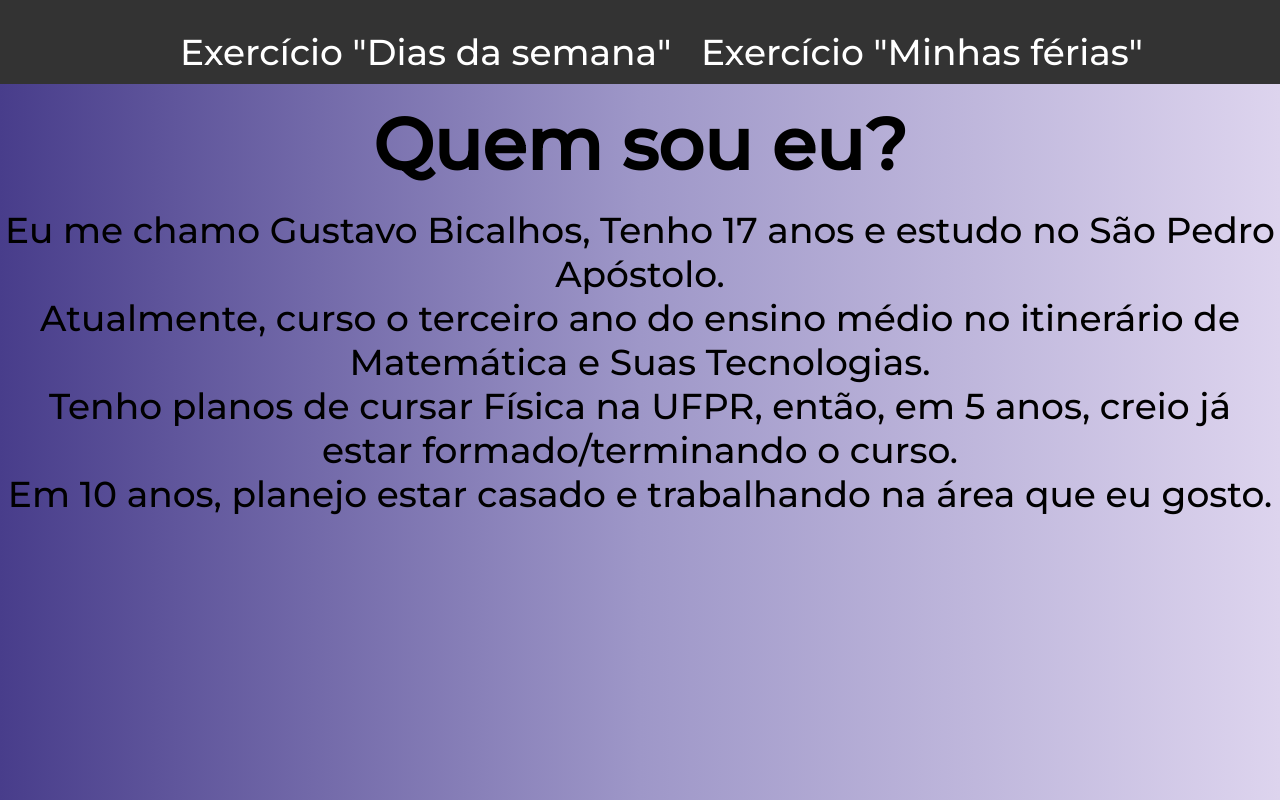
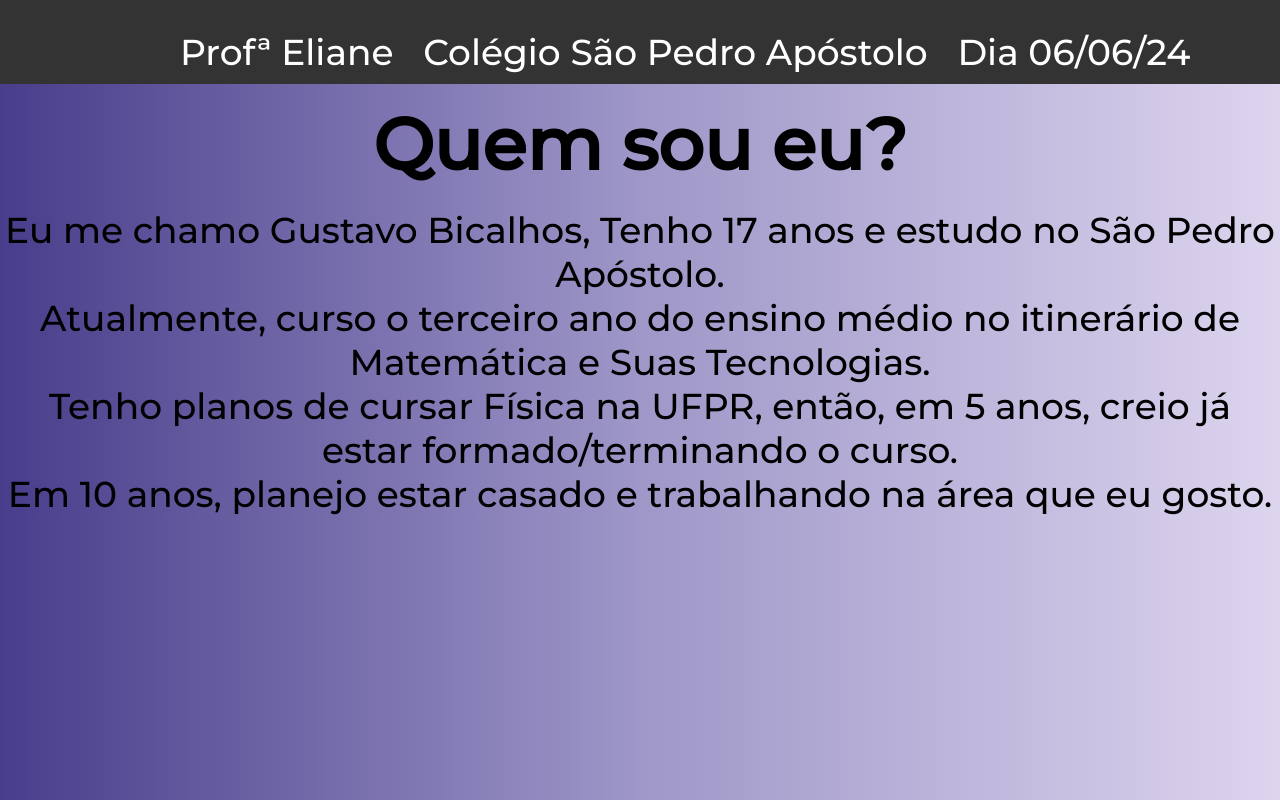
Before and after one commit to GustavoBicalhos/gustavo3, a plain HTML site: page index.html in a window 1280 px wide. Drawn offline with Linux system fonts and the light colour scheme.

Commit message:
Update index.html

```diff
--- a/index.html
+++ b/index.html
@@ -15,8 +15,9 @@
             <div class="caixa">
                     <nav>
                         <ul>
-                        <li><a href="site-anterior.html">Exercício "Dias da semana"</a></li>
-                        <li><a href="index.html">Exercício "Minhas férias"</a></li>
+                            <li><a>Profª Eliane</a></li>
+                            <li><a>Colégio São Pedro Apóstolo</a></li>
+                            <li>Dia 06/06/24</li>
                         </ul>
                     </nav>
             </div>
```
